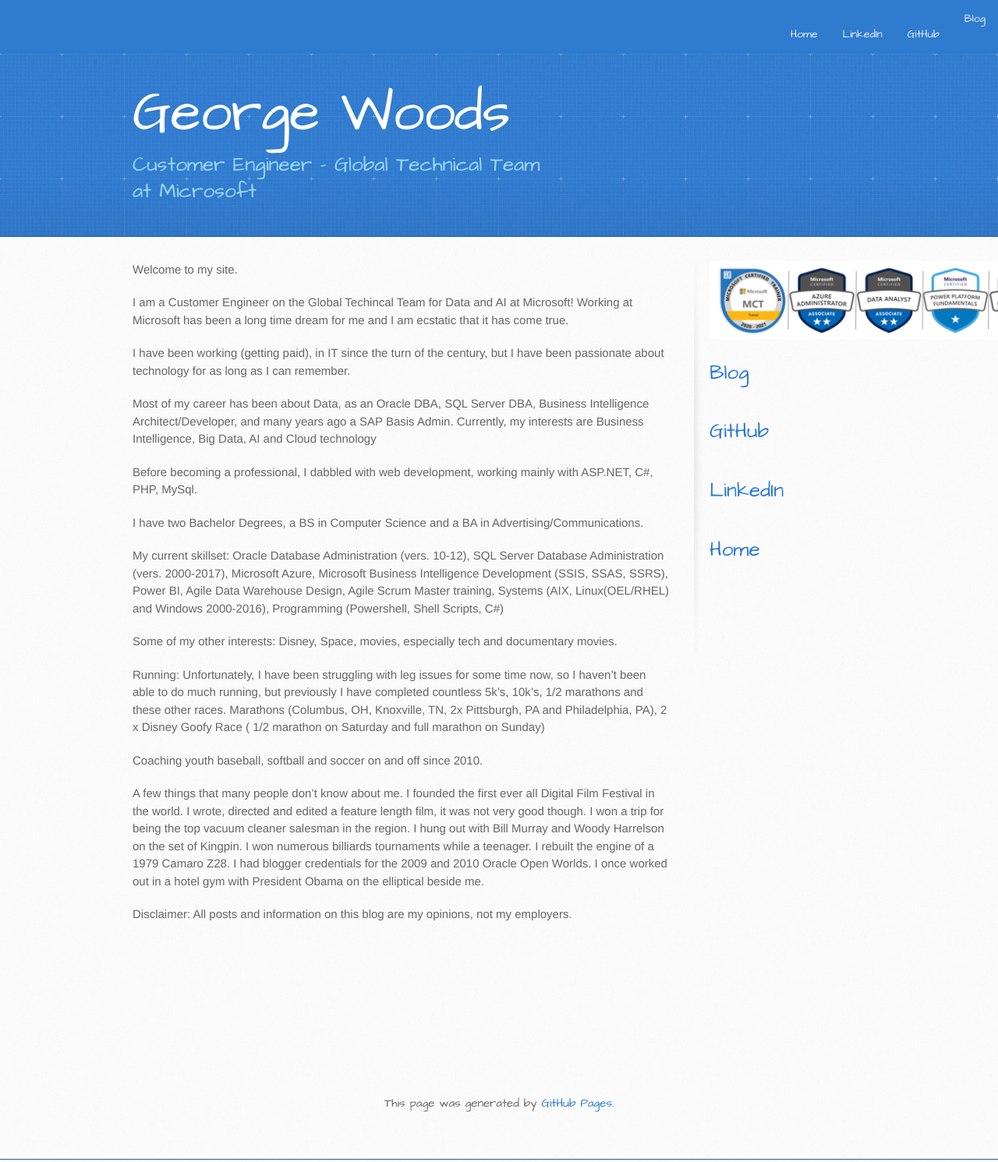
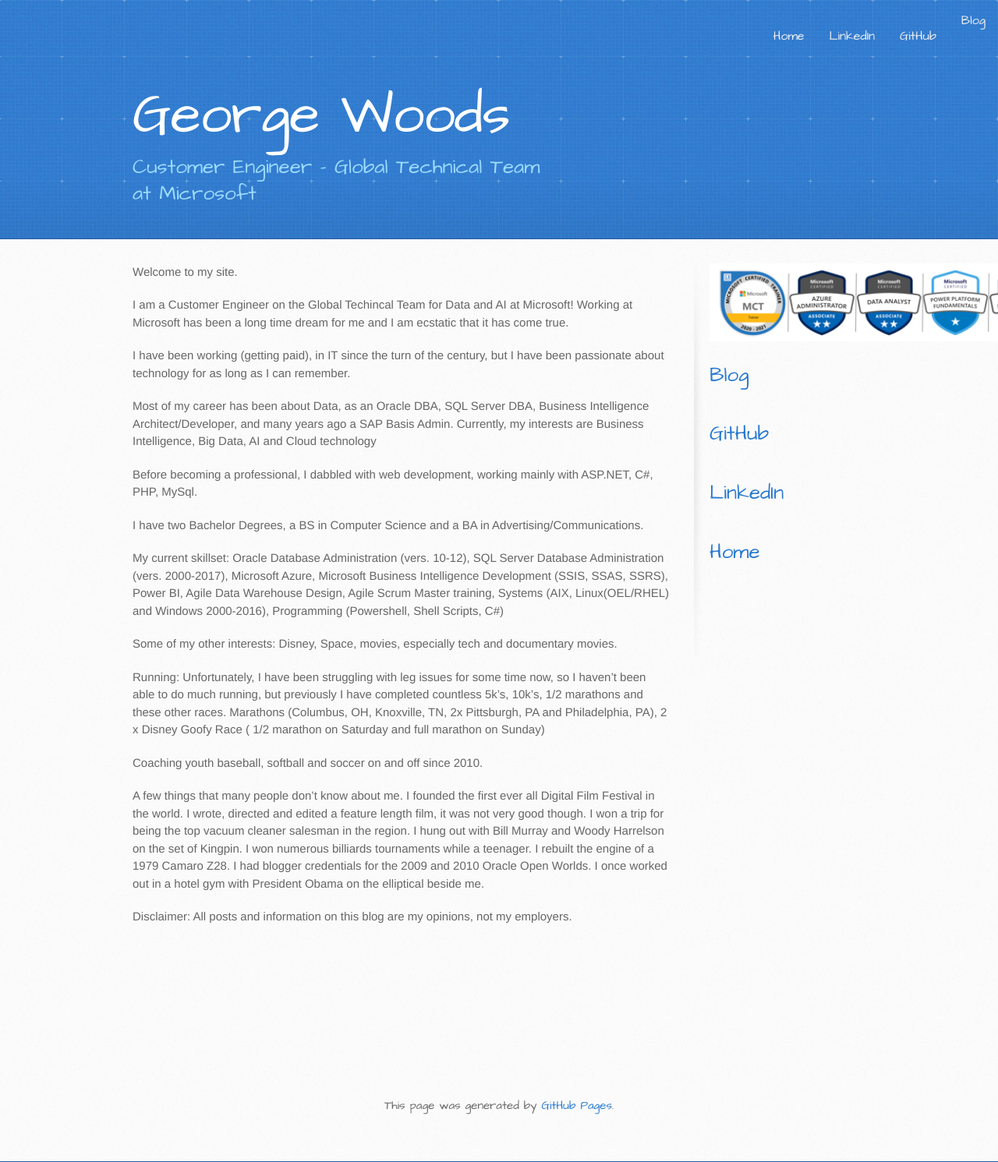
Before and after one commit to gvwoods/gvwoods.github.io, a Jekyll site: the page built from index.md, in a window 1280 px wide. Shown: the whole page at 78% size. Built offline with Jekyll 4.4.1, drawn with Linux system fonts in a browser that asks for light colours; our own code applies the rules of GitHub Pages for plain Markdown files.

Commit message:
Update stylesheet.css

```diff
--- a/stylesheets/stylesheet.css
+++ b/stylesheets/stylesheet.css
@@ -415,7 +415,7 @@
 
 /* Add a background color to the top navigation */
 .topnav {
-  background-color: #2e7bcf;
+  background: #2e7bcf url(../images/header-bg.jpg) 0 0 repeat-x;
   overflow: hidden;
 }
 
@@ -427,7 +427,7 @@
   padding: 14px 16px;
   text-decoration: none;
   font-family: 'Architects Daughter', 'Helvetica Neue', Helvetica, Arial, serif;
-  font-size: 14px;
+  font-size: 16px;
 }
 
 /* Change the color of links on hover */
```
